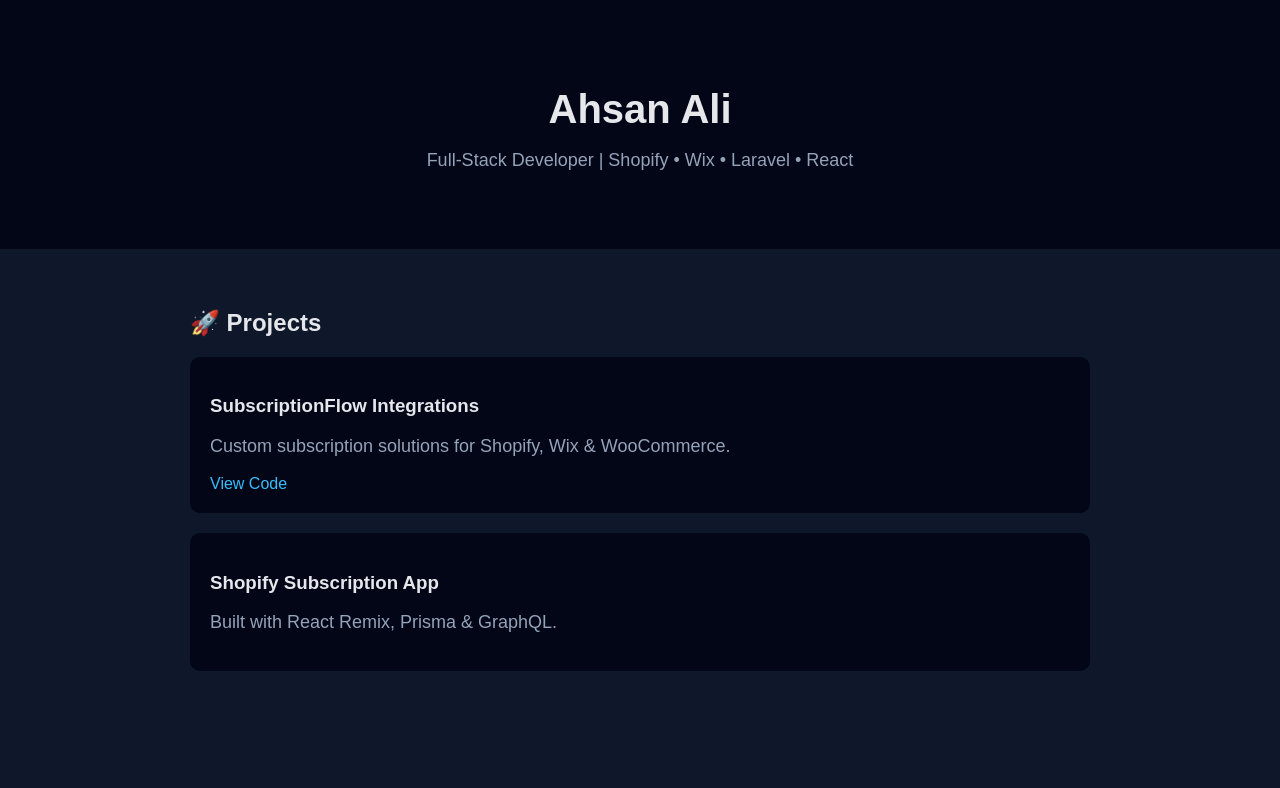
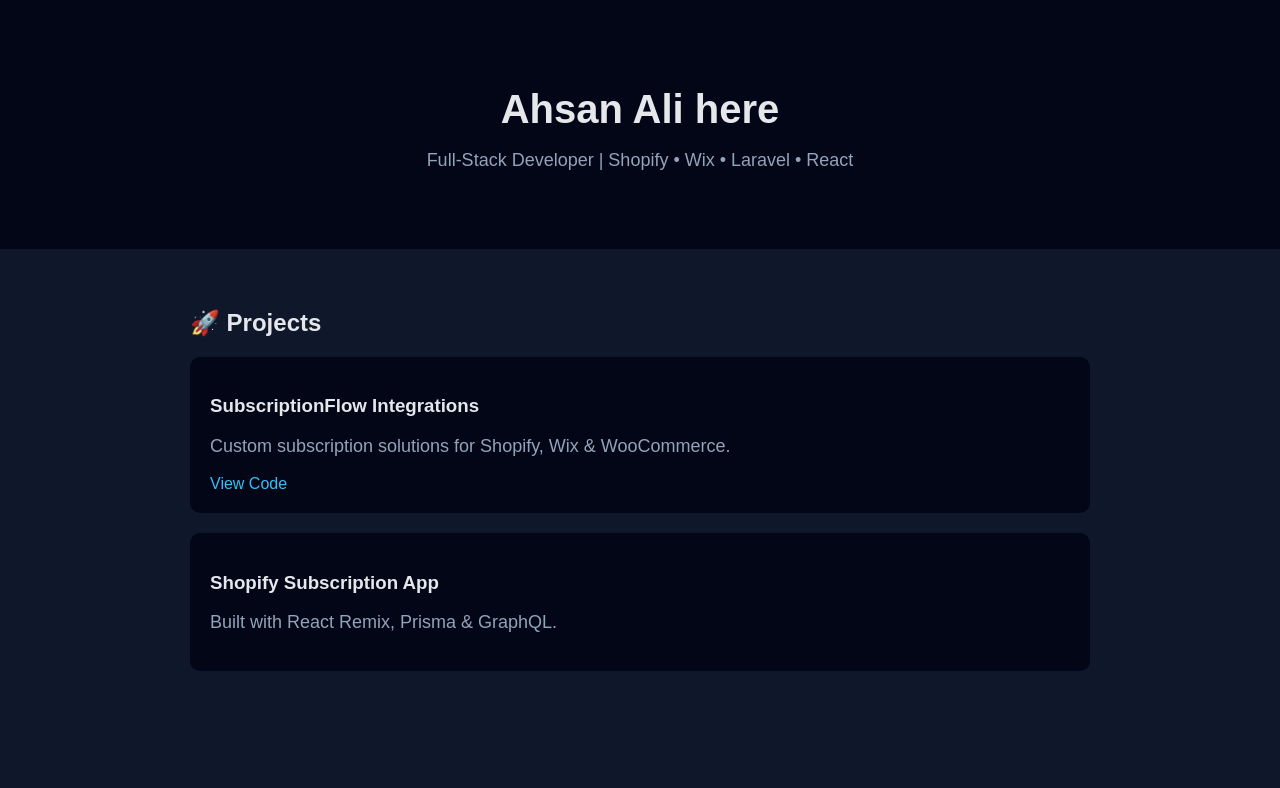
Before and after one commit to ahsanali171/Portfolio, a plain HTML site: page index.html in a window 1280 px wide. Shown: the top 788 px of the page. Drawn offline with Linux system fonts and the light colour scheme.

Commit message:
Update index.html

```diff
--- a/index.html
+++ b/index.html
@@ -36,7 +36,7 @@
 <body>
 
 <header>
-  <h1>Ahsan Ali</h1>
+  <h1>Ahsan Ali here</h1>
   <p>Full-Stack Developer | Shopify • Wix • Laravel • React</p>
 </header>
 
```
